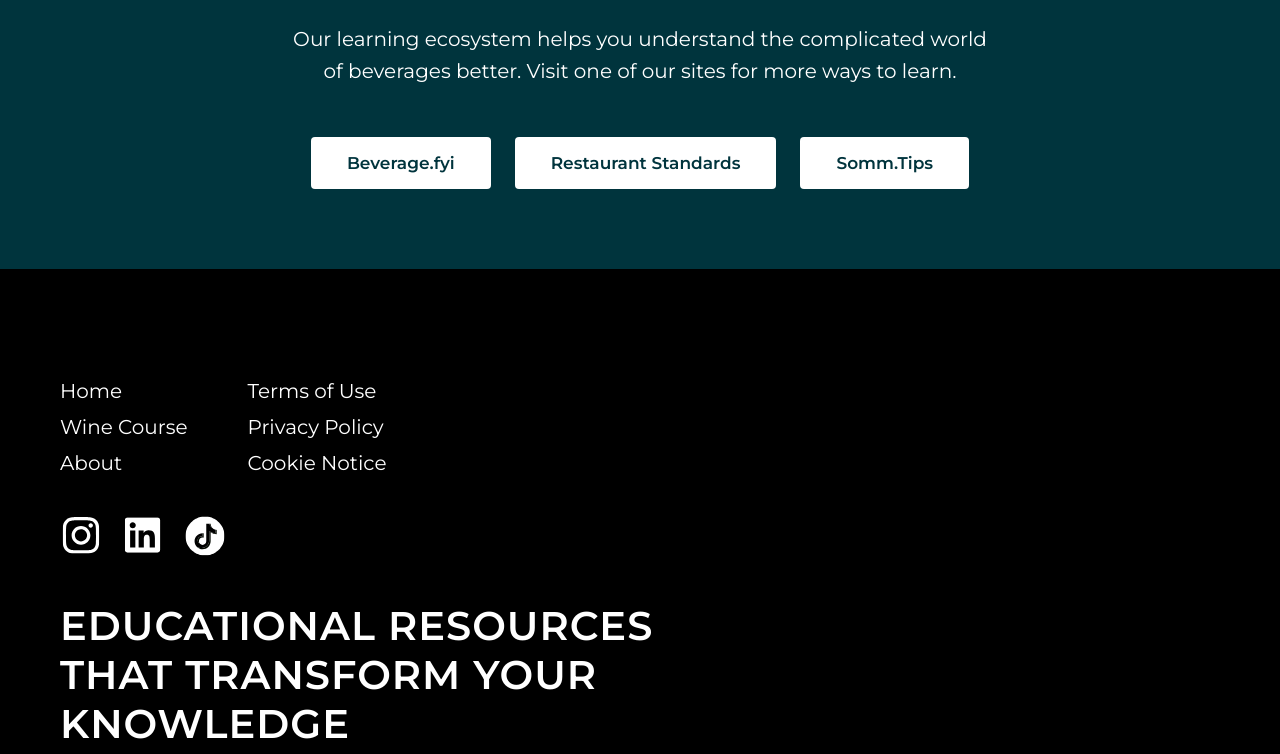
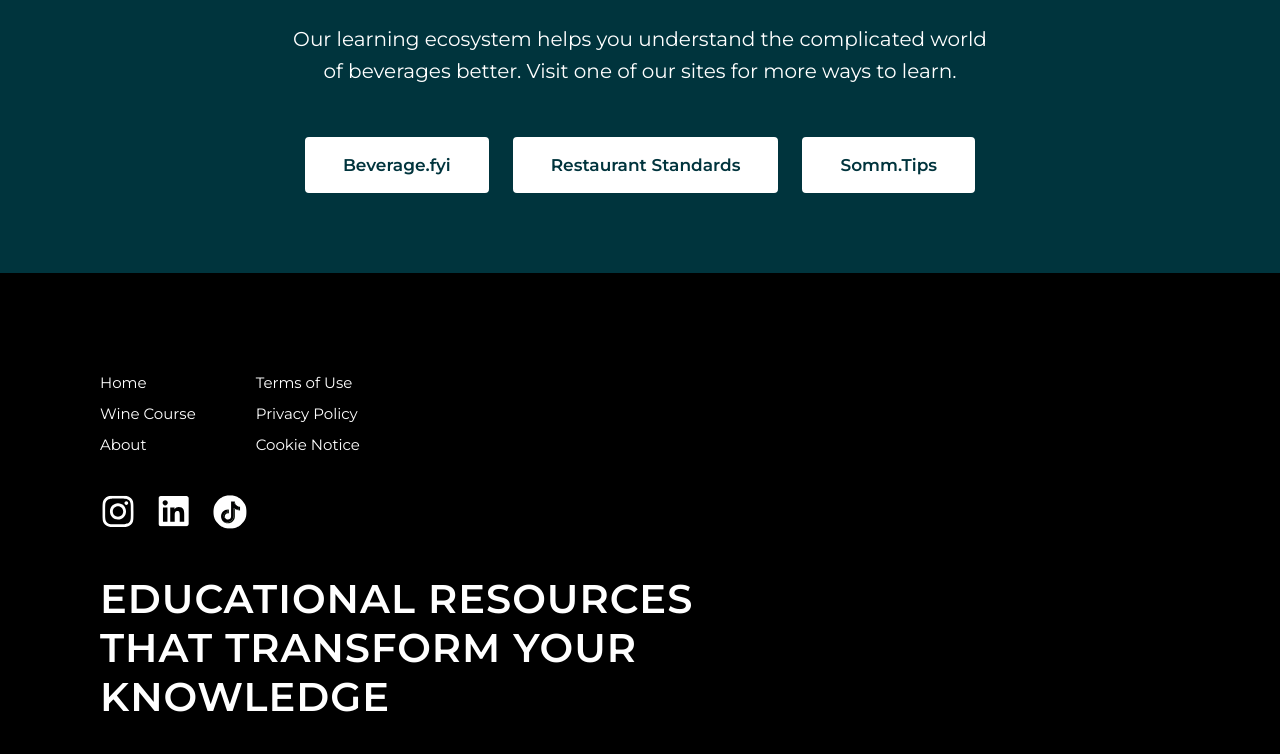
Before and after one commit to Dereks-Projects/somm-site, a Next.js app: page /intro-course/intro-course-new-world in a window 1280 px wide. Shown: the part 5120-5874 px from the top of the page. Built offline with nearby package versions, Linux system fonts and the light colour scheme.

Commit message:
final edits first deployment

```diff
--- a/app/intro-course/page.module.css
+++ b/app/intro-course/page.module.css
@@ -38,6 +38,7 @@
 @media (max-width: 768px) {
   .coursePageTitle {
     font-size: 36px;
+
   }
 
   .coursePageDescription {
--- a/components/CourseCard.module.css
+++ b/components/CourseCard.module.css
@@ -4,6 +4,7 @@
   overflow: hidden;
   cursor: pointer;
   transition: transform 0.3s ease;
+  text-decoration: none;
 }
 
 .card:hover {
--- a/components/Footer.module.css
+++ b/components/Footer.module.css
@@ -84,7 +84,7 @@
 /* Desktop */
 @media (min-width: 768px) {
   .footer {
-    padding: 110px 60px;
+    padding: 100px 100px;
   }
 
   .content {
@@ -94,15 +94,15 @@
   .linksColumn a {
     color: white;
     text-decoration: none;
-    font-size: 20px;
+    font-size: 15px;
     font-weight: 300;
     transition: opacity 0.3s ease;
 
   }
 
   .icon {
-    width: 42px;
-    height: 42px;
+    width: 36px;
+    height: 36px;
     transition: opacity 0.3s ease;
   }
 
--- a/components/Hero.module.css
+++ b/components/Hero.module.css
@@ -22,8 +22,8 @@
 }
 
 .subtitle {
-  font-size: 28px;
-  font-weight: 400;
+  font-size: 32px;
+  font-weight: 500;
   color: white;
   margin-top: -10px;
   margin-bottom: 30px;
--- a/components/ProjectsCTA.module.css
+++ b/components/ProjectsCTA.module.css
@@ -47,6 +47,7 @@
   display: inline-block;
   width: 280px;
   text-align: center;
+  border: 2px solid white;
 }
 
 .ctaButton:hover {
```
